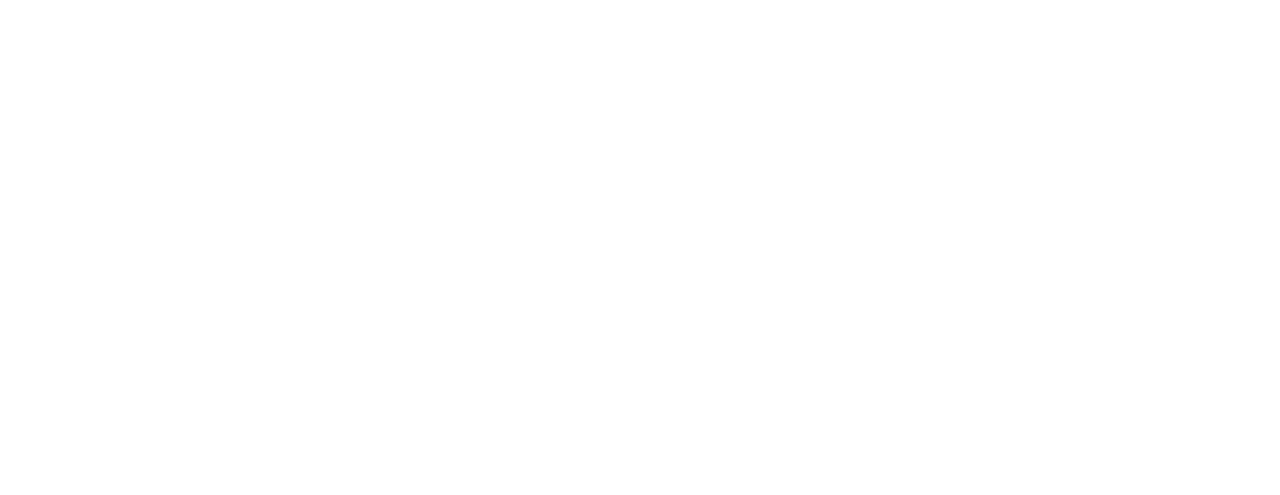
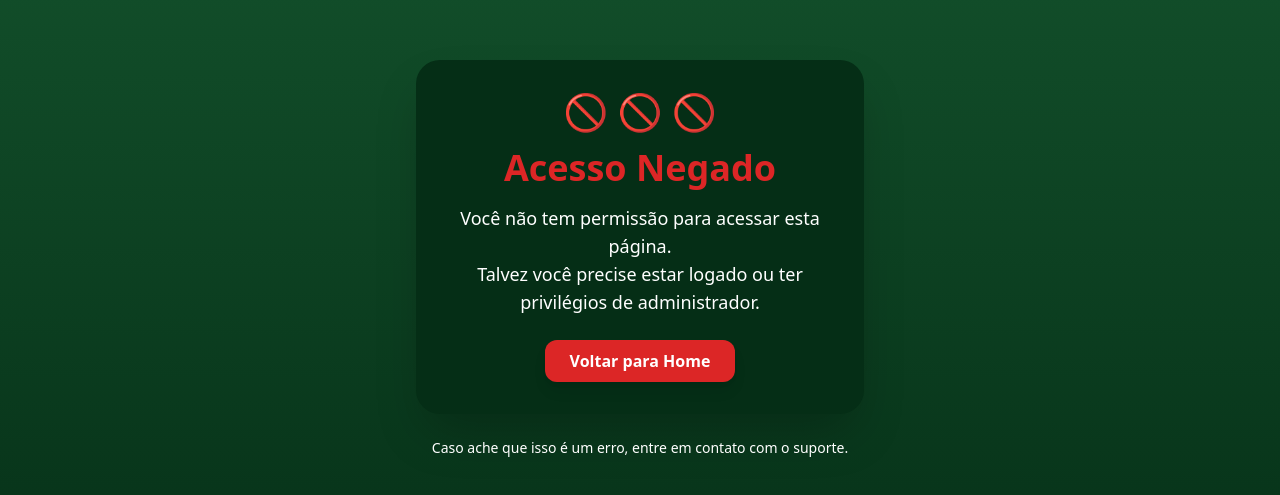
Before and after one commit to Guilherme-A-Silva/Formulario-Interativo-Multimodal, a React (Vite) app in the folder EchoThinkUI/: page /unauthorized in a window 1280 px wide. Before the commit this address had no page. Shown: the part 141-636 px from the top of the page. Built offline with nearby package versions, Linux system fonts and the light colour scheme.

Commit message:
Testing ...

```diff
--- a/EchoThinkUI/package.json
+++ b/EchoThinkUI/package.json
@@ -14,6 +14,7 @@
   },
   "dependencies": {
     "@tailwindcss/vite": "^4.1.11",
+    "framer-motion": "^12.23.12",
     "react": "^19.1.0",
     "react-device-detect": "^2.2.3",
     "react-dom": "^19.1.0",
--- a/EchoThinkUI/src/components/desktop/auth/loginDefault.jsx
+++ b/EchoThinkUI/src/components/desktop/auth/loginDefault.jsx
@@ -57,7 +57,7 @@
     }, []);
 
   if (isValid === true) {
-    navigate("/questions2");
+    navigate("/questions");
   }
 
   const [form, setForm] = useState({
@@ -199,7 +199,7 @@
       .then((data) => {
         console.log("Success:", data);
         // você pode redirecionar ou mostrar mensagem aqui
-        navigate("/questions2"); // Redireciona para a página de dashboard após login
+        navigate("/questions"); // Redireciona para a página de dashboard após login
       })
       .catch((error) => {
         console.error("Error:", error);
--- /dev/null
+++ b/EchoThinkUI/src/components/desktop/screens/Unauthorized.jsx
@@ -0,0 +1,58 @@
+import React from "react";
+import { useNavigate } from "react-router-dom";
+import { motion } from "framer-motion";
+
+const Unauthorized = () => {
+  const navigate = useNavigate();
+
+  return (
+    <div className="w-screen flex flex-col items-center justify-center min-h-screen bg-gradient-to-br from-green-900 to-green-950 p-4">
+      <motion.div
+        initial={{ scale: 0.8, opacity: 0 }}
+        animate={{ scale: 1, opacity: 1 }}
+        transition={{ duration: 0.5 }}
+        className="bg-green-950 shadow-2xl rounded-3xl p-8 max-w-md w-full text-center"
+      >
+        <motion.h1
+          className="text-4xl font-extrabold text-white mb-4"
+            initial={{ y: -20, opacity: 0 }}
+            animate={{ y: 0, opacity: 1 }}
+            transition={{ duration: 0.5, delay: 0.2 }}
+        >
+            🚫 🚫 🚫
+        </motion.h1>
+        <motion.h1
+          className="text-4xl font-extrabold text-red-600 mb-4"
+          initial={{ rotate: -5 }}
+          animate={{ rotate: 0 }}
+          transition={{ duration: 0.5 }}
+        >
+          Acesso Negado
+        </motion.h1>
+        <p className="text-white mb-6 text-base sm:text-lg">
+          Você não tem permissão para acessar esta página.
+          <br />
+          Talvez você precise estar logado ou ter privilégios de administrador.
+        </p>
+        <motion.button
+          onClick={() => navigate("/")}
+          className="bg-red-600 hover:bg-red-700 text-white font-semibold py-2 px-6 rounded-xl shadow-lg transition-all duration-300 hover:scale-105"
+          whileHover={{ scale: 1.05 }}
+          whileTap={{ scale: 0.95 }}
+        >
+          Voltar para Home
+        </motion.button>
+      </motion.div>
+      <motion.p
+        className="text-white text-sm mt-6"
+        initial={{ opacity: 0 }}
+        animate={{ opacity: 1 }}
+        transition={{ delay: 0.6 }}
+      >
+        Caso ache que isso é um erro, entre em contato com o suporte.
+      </motion.p>
+    </div>
+  );
+};
+
+export default Unauthorized;
--- a/EchoThinkUI/src/components/mobile/auth/loginDefault.jsx
+++ b/EchoThinkUI/src/components/mobile/auth/loginDefault.jsx
@@ -57,7 +57,7 @@
     }, []);
 
   if (isValid === true) {
-    navigate("/questions2");
+    navigate("/questions");
   }
 
   const [form, setForm] = useState({
@@ -167,7 +167,7 @@
       .then((data) => {
         console.log("Success:", data);
         // você pode redirecionar ou mostrar mensagem aqui
-        navigate("/questions2"); // Redireciona para a página de dashboard após login
+        navigate("/questions"); // Redireciona para a página de dashboard após login
       })
       .catch((error) => {
         console.error("Error:", error);
--- /dev/null
+++ b/EchoThinkUI/src/components/routes/PrivateRouteAdmin.jsx
@@ -0,0 +1,43 @@
+import React, { useState, useEffect } from "react";
+import Unauthorized from "../desktop/screens/Unauthorized"; // ou uma tela específica de "sem acesso"
+
+const BACKEND_URL = "https://cidivan-production.up.railway.app";
+
+const PrivateRouteAdmin = ({ element: Element }) => {
+  const [isValid, setIsValid] = useState(null);
+
+  useEffect(() => {
+    const validateAdmin = async () => {
+      try {
+        const response = await fetch(`${BACKEND_URL}/me/`, {
+          method: "GET",
+          credentials: "include",
+        });
+
+        if (!response.ok) {
+          setIsValid(false);
+          return;
+        }
+
+        const data = await response.json();
+        // Verifica se está logado e se é admin
+        if (data.tipo === true) {
+          setIsValid(true);
+        } else {
+          setIsValid(false);
+        }
+      } catch (error) {
+        console.error("Erro ao validar admin:", error);
+        setIsValid(false);
+      }
+    };
+
+    validateAdmin();
+  }, []);
+
+  if (isValid === null) return <div>Carregando...</div>;
+
+  return isValid ? <Element /> : <Unauthorized />;
+};
+
+export default PrivateRouteAdmin;
--- a/EchoThinkUI/src/components/routes/routes.jsx
+++ b/EchoThinkUI/src/components/routes/routes.jsx
@@ -6,8 +6,9 @@
 import QuestionsScreen from "../desktop/screens/questions";
 import AdminScreen from "../desktop/screens/admin";
 import ResetPasswordScreen from "../desktop/screens/reset";
-import Unauthorized from "../desktop/screens/admin";
+import Unauthorized from "../desktop/screens/Unauthorized";
 import { getCookie } from "../CSRF/csrf";
+import PrivateRouteAdmin from "./PrivateRouteAdmin";
 
 const BACKEND_URL = "https://cidivan-production.up.railway.app";
 
@@ -66,12 +67,15 @@
       <Routes>
         <Route path="/" element={<LoginScreen />} />
         <Route path="/login" element={<LoginScreen />} />
-        <Route path="/questions" element={<QuestionsScreen />} />
         <Route
-          path="/questions2"
+          path="/questions"
           element={<PrivateRoute element={QuestionsScreen} />}
         />
-        <Route path="/admin" element={<AdminScreen />} />
+        <Route
+          path="/admin"
+          element={<PrivateRouteAdmin element={AdminScreen} />}
+        />
+        <Route path="/unauthorized" element={<Unauthorized />} />
         <Route path="/redefinir-senha" element={<ResetPasswordScreen />} />
       </Routes>
     </BrowserRouter>
```
Also changed, not shown: 2 other files (tests, documents, lock files or other folders).
